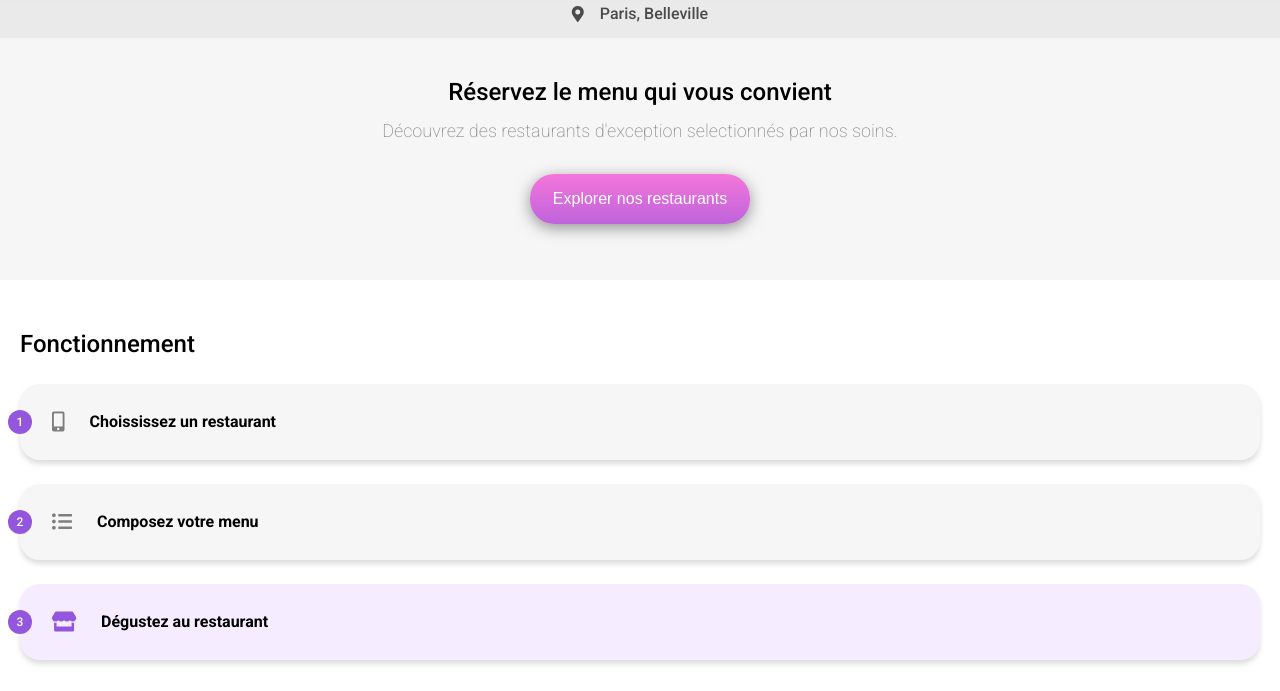
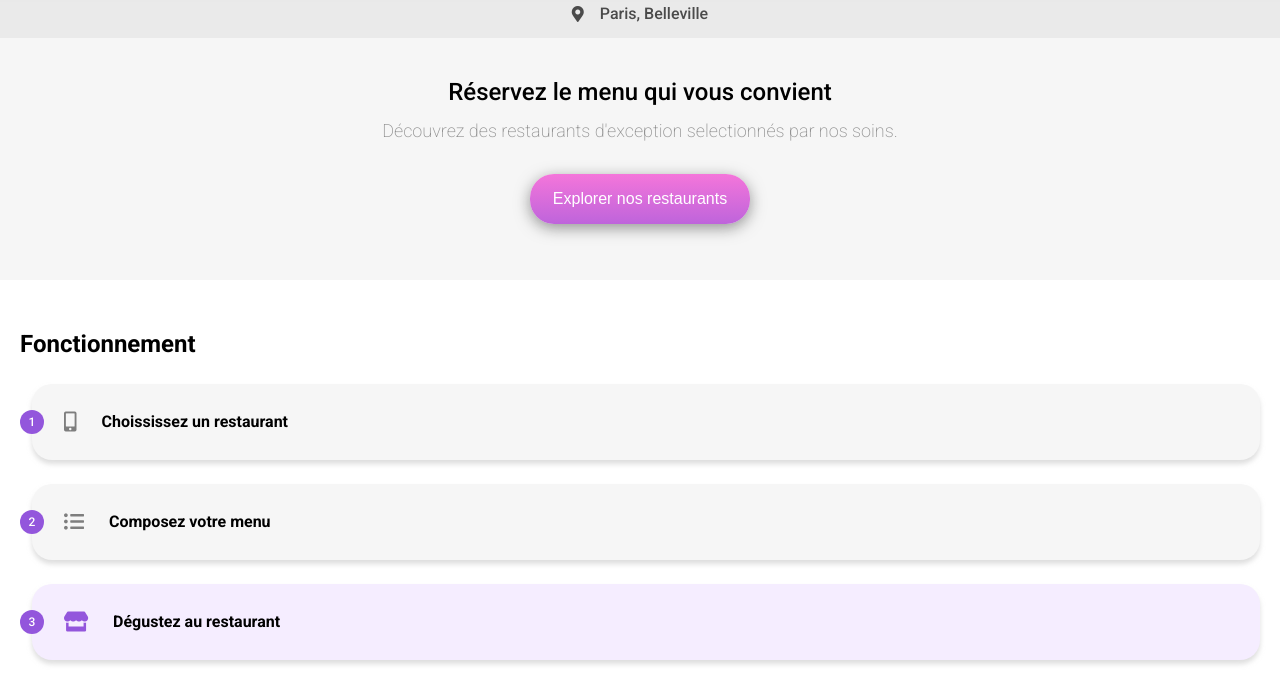
Before and after one commit to raficraft/OCR_les_petits_plats, a plain HTML site: page index.html in a window 1280 px wide. Shown: the part 70-761 px from the top of the page. Drawn offline with Linux system fonts and the light colour scheme; grey boxes are pictures that could not be loaded; a web font is replaced by a local one.

Commit message:
modif mineur avant éval

```diff
--- a/sass/libs/first/30-features.scss
+++ b/sass/libs/first/30-features.scss
@@ -17,6 +17,10 @@
         font-weight : 700;
     }
 
+    h2{
+        font-weight : bold;
+    }
+
     ul{
         @include flexCol;
         width : 100%;
@@ -25,7 +29,7 @@
         display: flex;
         align-items: center;
         position : relative;
-        margin :  0.75rem 0;
+        margin :  0.75rem 0 0.75rem 0.75rem;
         background-color: $dark-gray;
         border-radius: 1.25rem;
         box-shadow: $shadow;
```
Also changed, not shown: index.html (+1 -1 lines), css/style.css, 1 other file.
